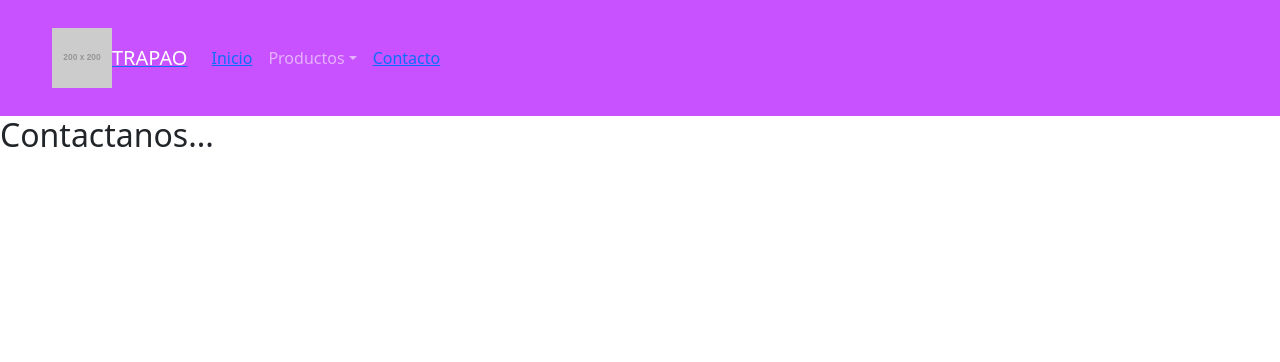
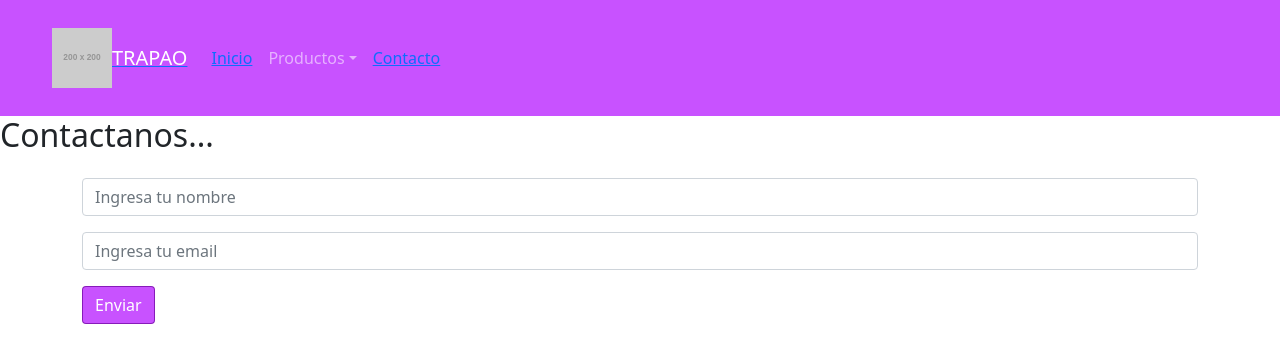
Before and after one commit to MelissaAime/proyectoReact, a React (Create React App) app: page /contacto in a window 1280 px wide. Shown: the top 362 px of the page. Built offline with nearby package versions, Linux system fonts and the light colour scheme.

Commit message:
detalle compra y ej form

```diff
--- a/src/App.js
+++ b/src/App.js
@@ -6,6 +6,7 @@ import './styles/styles.scss';
 import { BrowserRouter, Routes, Route , Navigate } from 'react-router-dom';
 import { ItemDetailContainer } from './components/ItemDetailContainer/ItemDetailContainer';
 import { Contact } from './components/Contact/Contact';
+import { Form } from './components/Form/Form';
 
 function App() {
   return (
@@ -19,6 +20,7 @@ function App() {
             <Route path='/productos/:categId' element={ <ItemListContainer/> } />
             <Route path='/detalles/:itemId' element={ <ItemDetailContainer/> } />
             <Route path='/contacto' element= { <Contact/> } />
+            <Route path='/contacto' element= { <Form/> } />
             <Route path='*' element={ <Navigate to='/' /> } />
         </Routes>
 
--- a/src/components/Contact/Contact.js
+++ b/src/components/Contact/Contact.js
@@ -1,9 +1,11 @@
+import { Form } from "../Form/Form"
 
 export const Contact = () => {
 
     return(
         <div>
             <h2>Contactanos...</h2>
+            <Form/>
         </div>
     )
 }
--- /dev/null
+++ b/src/components/Form/Form.js
@@ -0,0 +1,51 @@
+import { Button } from "react-bootstrap";
+import { useState } from 'react';
+
+
+export const Form = () => {
+
+
+    const [values, setValues] = useState({
+        nombre: '',
+        email:''
+    })
+
+    const handleInputChange = (e) => {
+
+        setValues({
+            ...values,
+            [e.target.name]: e.target.value
+        })
+    }
+    const handleSubmit = (e) => {
+        e.preventDefault()
+        console.log("Enviado");
+        console.log(values);
+    }
+
+    return(
+        <div className="container my-4">
+            <form onSubmit={handleSubmit}>
+                <input
+                    className="form-control my-3"
+                    type='text'
+                    placeholder='Ingresa tu nombre'
+                    value={values.nombre}
+                    onChange={handleInputChange}
+                    name='nombre'
+                />
+                <input
+                    className="form-control my-3"
+                    type='email'
+                    placeholder='Ingresa tu email'
+                    value={values.email}
+                    onChange={handleInputChange}
+                    name='email'
+                />
+
+                <Button type='submit' className='button-mystyle'>Enviar</Button>
+            </form>
+
+        </div>
+    )
+}
--- a/src/components/Item/Item.js
+++ b/src/components/Item/Item.js
@@ -1,7 +1,7 @@
 import { Card, Button } from "react-bootstrap";
 import { Link } from 'react-router-dom';
 
-export const Item = ( {name, id, desc, price, image} ) => {
+export const Item = ( {name, id, desc, price, image, stock} ) => {
     return (
 
         <Card style={{ width: '18rem', margin: '1rem', padding: '0.5rem' }}>
@@ -11,7 +11,6 @@ export const Item = ( {name, id, desc, price, image} ) => {
                 <Card.Text>{desc}</Card.Text>
                 <Card.Text>Precio: ${price}</Card.Text>
                 <Link to={`/detalles/${id}`}> <Button className="button-mystyle">Ver más</Button></Link>
-                <Button className="button-mystyle">Comprar</Button>
             </Card.Body>
         </Card>
 
--- /dev/null
+++ b/src/components/ItemCount/ItemCount.js
@@ -0,0 +1,20 @@
+import { Button } from "react-bootstrap";
+
+export const ItemCount = ({max, min = 0, counter, setCounter}) => {
+
+    const handleResta = () => {
+        counter > min && setCounter(counter - 1)
+    }
+
+    const handleSuma = () => {
+        counter < max && setCounter(counter + 1)
+    }
+
+    return(
+        <div>
+            <Button className="button-mystyle" onClick={handleResta}>-</Button>
+            <span className="mx-3">{counter}</span>
+            <Button className="button-mystyle" onClick={handleSuma}>+</Button>
+        </div>
+    )
+}
--- a/src/components/ItemDetail/ItemDetail.js
+++ b/src/components/ItemDetail/ItemDetail.js
@@ -1,6 +1,20 @@
+import { Button } from 'react-bootstrap';
+import { ItemCount } from '../ItemCount/ItemCount';
+import { useState } from 'react';
 
-export const ItemDetail = ({name, id, desc, price, image, category}) => {
+export const ItemDetail = ({name, id, desc, price, image, category, stock}) => {
 
+    const [cantidad, setCantidad] = useState(0)
+
+    const handleAgregar = () => {
+        if (cantidad === 0) return
+
+        const addItem ={
+            id, name, price, stock, cantidad
+        }
+
+        console.log(addItem);
+    }
     return(
         <div>
             <h2>{name}</h2>
@@ -8,6 +22,19 @@ export const ItemDetail = ({name, id, desc, price, image, category}) => {
             <h4>Detalles del producto elegido:</h4>
             <p>{desc}</p>
             <p>Precio: ${price} </p>
+
+            <ItemCount
+                max={stock}
+                counter={cantidad}
+                setCounter={setCantidad}
+            />
+
+            <Button
+                className="button-mystyle my-2"
+                onClick={handleAgregar}
+            >
+                Agregar al carrito
+            </Button>
         </div>
     )
 }
--- a/src/components/MyProducts/stock.js
+++ b/src/components/MyProducts/stock.js
@@ -5,7 +5,8 @@ export const stock = [
         desc: 'Cartera negra de cuero con ...',
         price: 5220,
         image: 'https://tropea.com.ar/pub/media/catalog/product/cache/d1bd8443ca10f2cb00000164c0513360/e/1/e102920a38ne_1.jpg',
-        category: 'carteras'
+        category: 'carteras',
+        stock: 20
     },
     {
         name: 'Cartera Rosa',
@@ -13,7 +14,8 @@ export const stock = [
         desc: 'De cuero',
         price: 5400,
         image: 'https://tropea.com.ar/pub/media/catalog/product/cache/d1bd8443ca10f2cb00000164c0513360/s/1/s170110a38nu_1.jpg',
-        category: 'carteras'
+        category: 'carteras',
+        stock: 20
     },
     {
         name: 'Mochila Negra',
@@ -21,7 +23,8 @@ export const stock = [
         desc: 'Mochila negra de cuero',
         price: 7300,
         image: 'https://tropea.com.ar/pub/media/catalog/product/cache/d1bd8443ca10f2cb00000164c0513360/7/1/71f659307569aab90059f7a295446b42_l200572q38ne_1.jpg',
-        category: 'mochilas'
+        category: 'mochilas',
+        stock: 20
     },
     {
         name: 'Mochila roja',
@@ -29,7 +32,8 @@ export const stock = [
         desc: 'Mochila roja con bolsillo',
         price: 6500,
         image: 'https://tropea.com.ar/pub/media/catalog/product/cache/d1bd8443ca10f2cb00000164c0513360/6/d/6dbbdf7aed9b4d9be558cf6313781d2f_l200752q32ro_1.jpg',
-        category: 'mochilas'
+        category: 'mochilas',
+        stock: 20
     },
     {
         name: 'Billetera clasica',
@@ -37,6 +41,7 @@ export const stock = [
         desc: 'Billetera roja clasica',
         price: 4660,
         image: 'https://tropea.com.ar/pub/media/catalog/product/cache/d1bd8443ca10f2cb00000164c0513360/5/7/5715fa100809d8183f8f184e4718ede5_c305920q38ro_1.jpg',
-        category: 'billeteras'
+        category: 'billeteras',
+        stock: 20
     }
 ]
```
